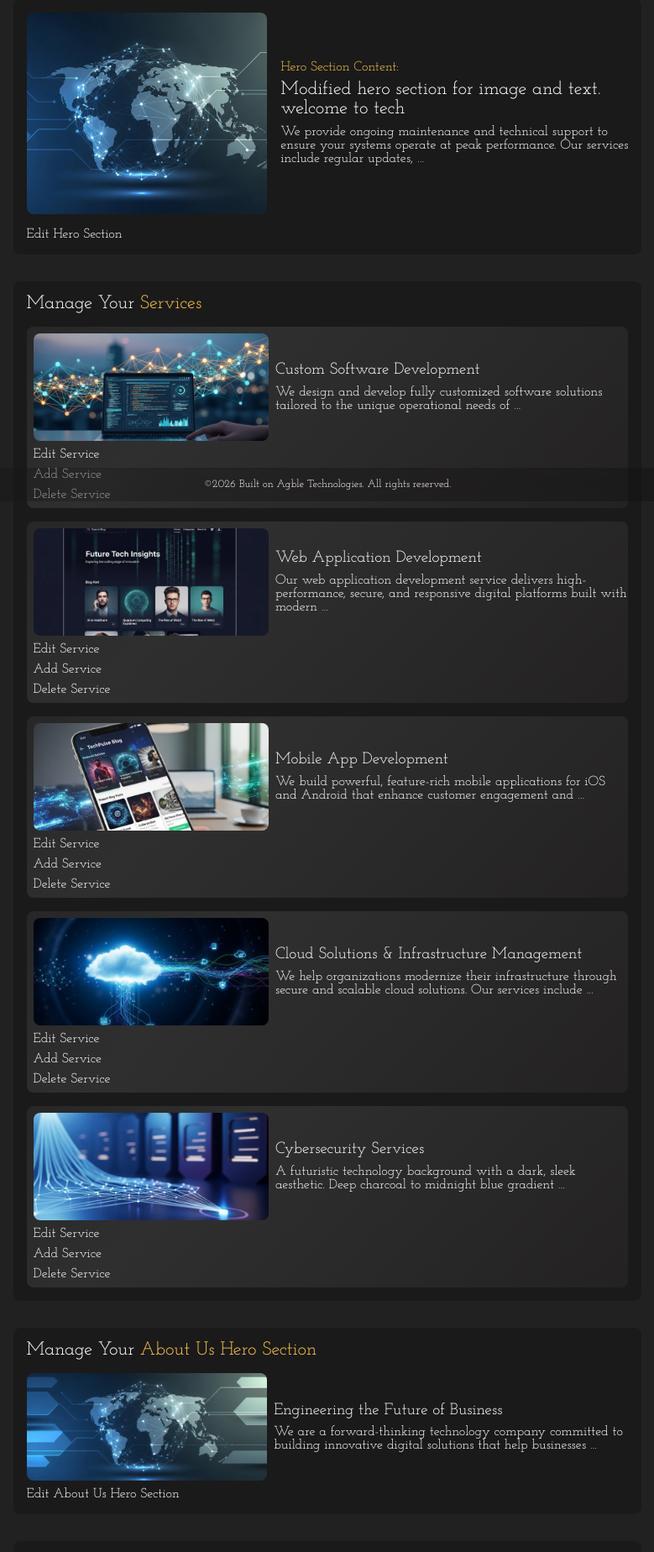
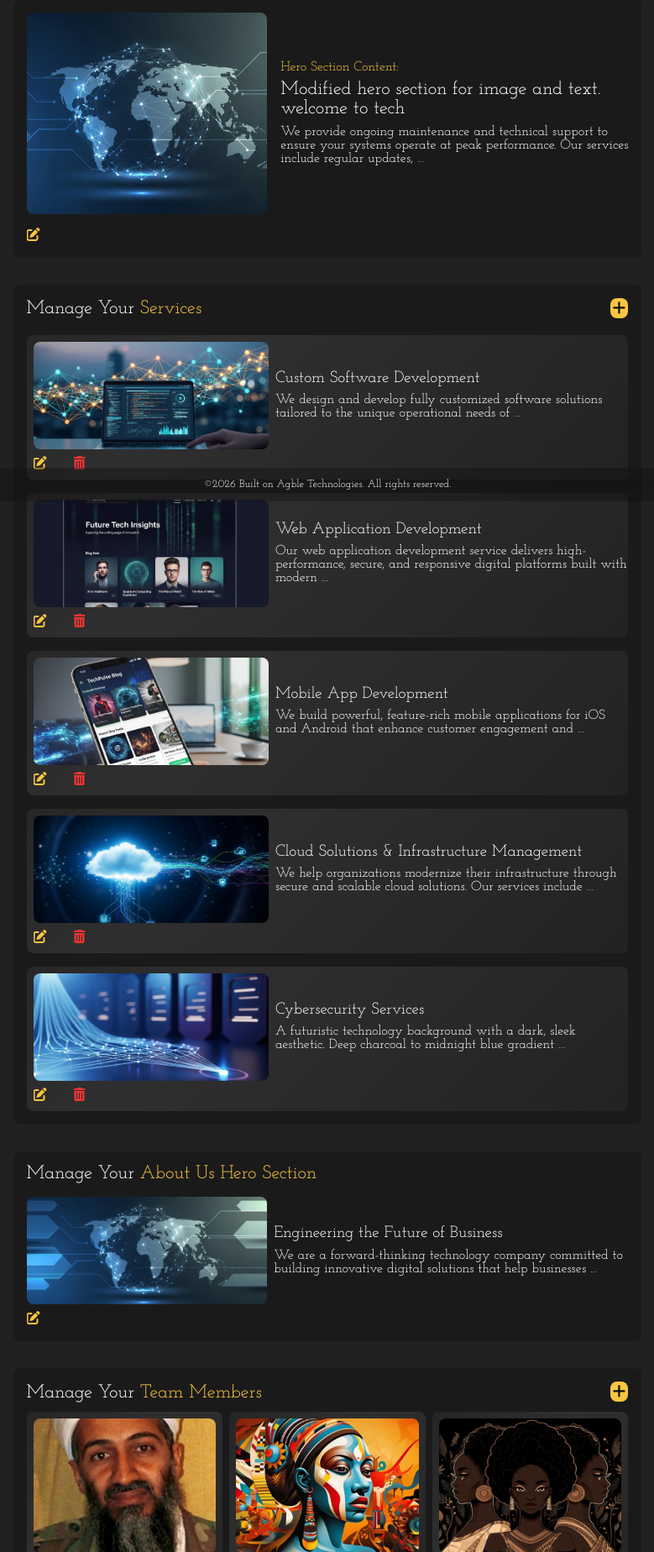
Before and after one commit to I-AGBLE/techmartliberia, a Django app: page /user_dash/ in a window 1280 px wide. Shown: the part 203-2051 px from the top of the page at 84% size, without its empty margins (250-1029 px from the left). Run offline with Django 5.2, Linux system fonts and the light colour scheme; a user stored in the database is signed in; data comes from the database, SQL or seed files in the repository; both versions use the stored data as it was after the commit.

Commit message:
dashboard icons updated

```diff
--- a/main/static/main/css/styles.css
+++ b/main/static/main/css/styles.css
@@ -793,7 +793,6 @@ form textarea {
 }
 
 .admin_hero_section:hover {
-  box-shadow: var(--box_shadow);
   border: 1px solid var(--text_color_variant);
 }
 
@@ -816,9 +815,40 @@ form textarea {
 }
 
 .dashboard_links {
-  display: grid;
-  gap: .5rem;
+  display: flex;
+  gap: 2rem;
 }
+
+.edit i {
+  color: var(--color_gold);
+}
+
+.edit i:hover {
+  color: var(--text_color);
+}
+
+.add i {
+  color: var(--deep_bg);
+  background-color: var(--color_gold);
+  padding: .2rem;
+  font-size: 1.1rem;
+  border-radius: var(--border_radius);
+}
+
+.add i:hover {
+  background-color: var(--text_color);
+  color: var(--deep_bg);
+  box-shadow: var(--box_shadow);
+}
+
+.delete i {
+  color: var(--color_danger);
+}
+
+.delete i:hover {
+  color: var(--color_gold);
+}
+
 
 .dashboard_links a:hover {
   color: var(--color_gold);
@@ -830,6 +860,11 @@ form textarea {
   background-color: var(--nav_bg);
   padding: 1rem 1rem;
   border-radius: var(--border_radius);
+}
+
+.admin_services_title, .admin_team_members_title {
+  display: flex;
+  justify-content: space-between;
 }
 
 .admin_services_list {
--- a/main/templates/main/user_dash.html
+++ b/main/templates/main/user_dash.html
@@ -14,6 +14,9 @@
         </p>
     </div>
 
+
+
+
     {% for hero in hero_section %}
     <div class="admin_hero_section">
         <div class="admin_hero_section_image">
@@ -27,7 +30,7 @@
         </div>
 
         <div class="dashboard_links">
-            <a href="">Edit Hero Section</a>
+            <a href="" class="edit"><i class="fa-solid fa-pen-to-square"></i></a>
         </div>
     </div>
     {% endfor %}
@@ -35,9 +38,15 @@
 
 
 
+
+
+
     <div class="admin_services">
         <div class="admin_services_title">
             <h2>Manage Your <span> Services</span></h2>
+            <div class="add_service">
+                <a href="" class="add"><i class="fa-solid fa-plus"></i></a>
+            </div>
         </div>
 
         <div class="admin_services_list">
@@ -51,14 +60,18 @@
                     <p>{{ service.service_description|truncatewords:15 }}</p>
                 </div>
                 <div class="dashboard_links">
-                    <a href="">Edit Service</a>
-                    <a href="">Add Service</a>
-                    <a href="">Delete Service</a>
+                    <a href="" class="edit"><i class="fa-solid fa-pen-to-square"></i></a>
+                    <a href="" class="delete"><i class="fa-solid fa-trash-can"></i></a>
                 </div>
             </div>
             {% endfor %}
         </div>
     </div>
+
+
+
+
+
 
 
 
@@ -77,7 +90,7 @@
                 <p>{{ about.about_hero_text_body|truncatewords:15 }}</p>
             </div>
             <div class="dashboard_links">
-                <a href="">Edit About Us Hero Section</a>
+                <a href="" class="edit"><i class="fa-solid fa-pen-to-square"></i></a>
             </div>
         </div>
         {% endfor %}
@@ -85,9 +98,19 @@
 
 
 
+
+
+
+
+
+
+
     <div class="admin_team_members">
         <div class="admin_team_members_title">
             <h2>Manage Your <span> Team Members</span></h2>
+            <div class="add_team_member">
+                <a href="" class="add"><i class="fa-solid fa-plus"></i></a>
+            </div>
         </div>
 
         <div class="admin_team_members_container">
@@ -102,14 +125,18 @@
                     <p>{{ member.role }}</p>
                 </div>
                 <div class="dashboard_links">
-                    <a href="">Edit Team Member</a>
-                    <a href="">Add Team Member</a>
-                    <a href="">Delete Team Member</a>
+                    <a href="" class="edit"><i class="fa-solid fa-pen-to-square"></i></a>
+                    <a href="" class="delete"><i class="fa-solid fa-trash-can"></i></a>
                 </div>
             </div>
             {% endfor %}
         </div>
     </div>
+
+
+
+
+
 
 
 
@@ -129,9 +156,9 @@
                     <p>{{ why.why_us_desc|truncatewords:15 }}</p>
                 </div>
                 <div class="dashboard_links">
-                <a href="">Edit</a>
-                <a href="">Add</a>
-                <a href="">Delete</a>
+                    <a href=""><i class="fa-solid fa-pen-to-square"></i></a>
+                    <a href=""><i class="fa-solid fa-plus"></i></a>
+                    <a href=""><i class="fa-solid fa-trash-can"></i></a>
                 </div>
             </div>
             {% endfor %}
```
Also changed, not shown: db.sqlite3. Lines whose indentation alone changed are shown as unchanged.
